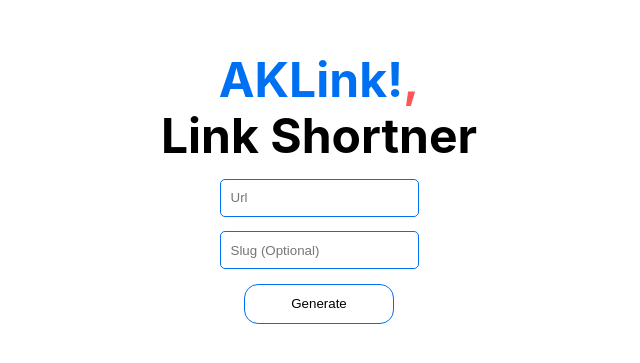
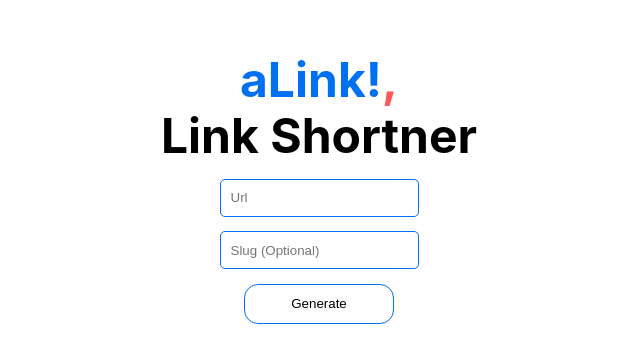
Before and after one commit to iAbdulKader/url-shortner, a Next.js app: page / in a window 1280 px wide. Shown: the part 207-570 px from the top of the page, without its empty margins (321-961 px from the left). Built offline with nearby package versions, Linux system fonts and the light colour scheme.

Commit message:
New Name

```diff
--- a/pages/index.js
+++ b/pages/index.js
@@ -46,14 +46,14 @@ export default function Home() {
     <div className={styles.container}>
       <Toaster />
       <Head>
-        <title>AK Link | Link Shortner</title>
+        <title>A Link | Link Shortner</title>
         <meta name="description" content="Simple, Easy, Fast and Efficient Link Shortner" />
         <link rel="icon" href="/favicon.ico" />
       </Head>
 
       <main className={styles.main}>
         <h1 className={styles.title}>
-          <a href="https://abdulkader.tk">AKLink!</a><span className={styles.koma}>,</span><br />Link Shortner
+          <a href="https://abdulkader.tk">aLink!</a><span className={styles.koma}>,</span><br />Link Shortner
         </h1>
 
 
```
